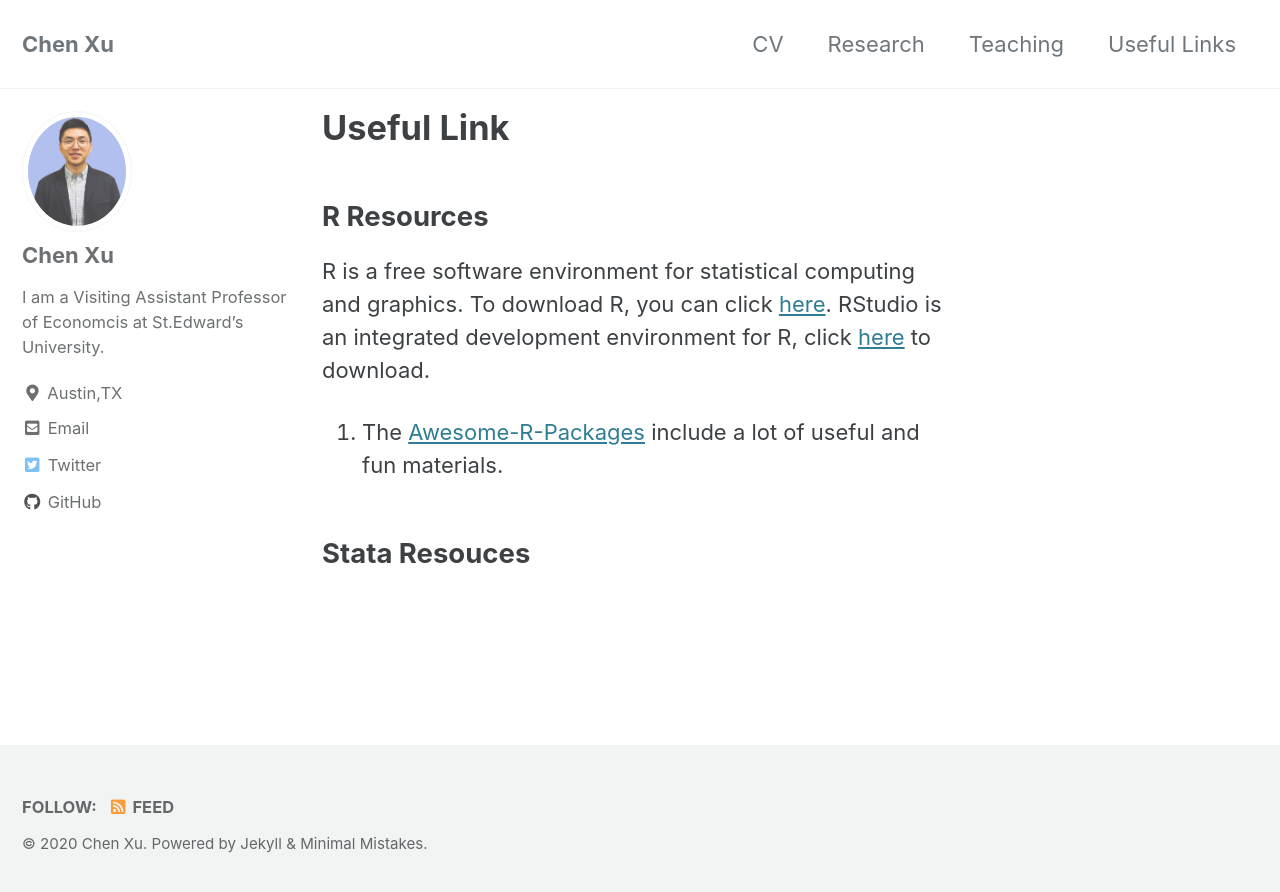
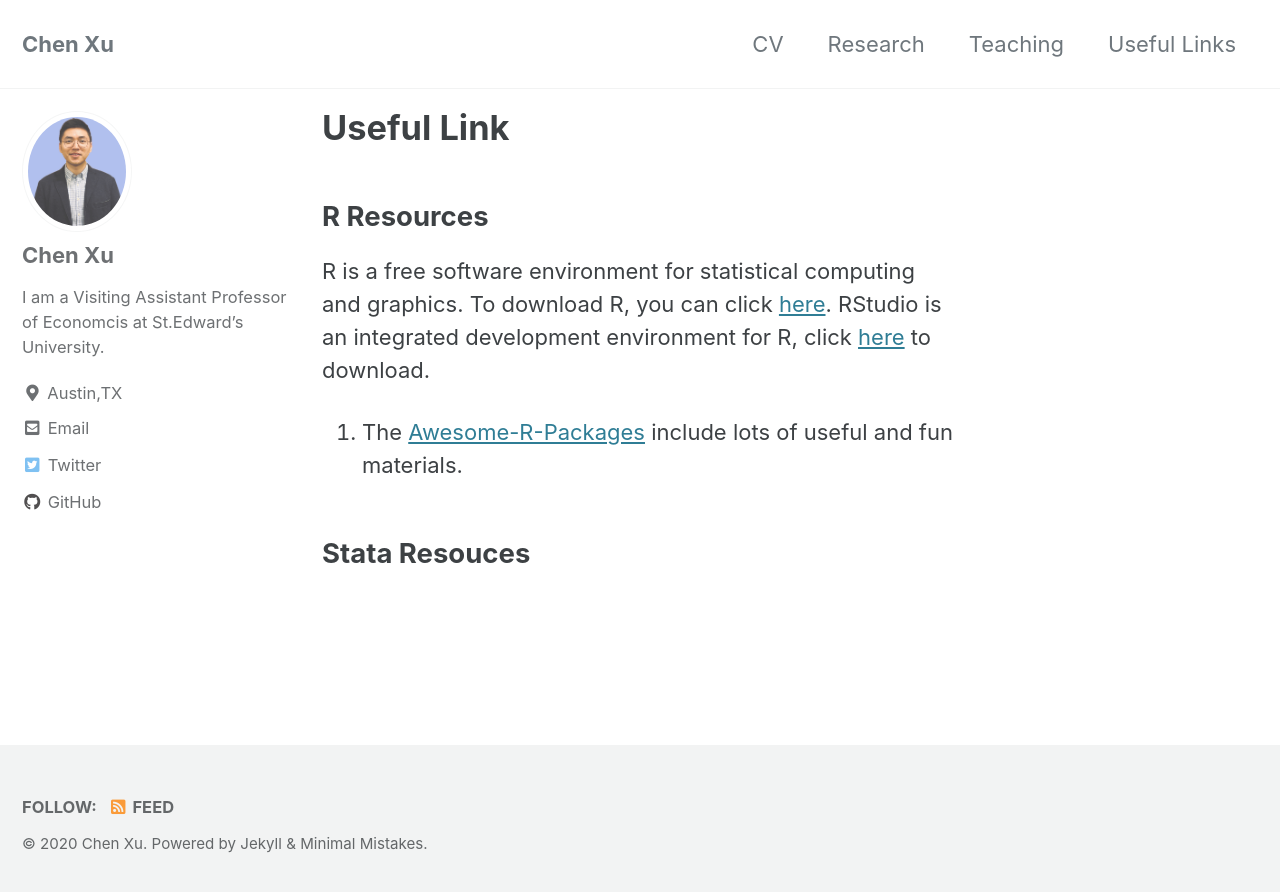
Before and after one commit to chenxuecon/chenxuecon.github.io, a Jekyll site: the page built from _pages/links.md, in a window 1280 px wide. Shown: the top 892 px of the page. Built offline with Jekyll 4.4.1, drawn with Linux system fonts in a browser that asks for light colours; cached includes are drawn as plain includes.

Commit message:
Update links.md

```diff
--- a/_pages/links.md
+++ b/_pages/links.md
@@ -7,6 +7,6 @@ author_profile: true
 
 ## R Resources
 R is a free software environment for statistical computing and graphics. To download R, you can click [here](https://cran.r-project.org/mirrors.html). RStudio is an integrated development environment for R, click [here](https://rstudio.com/products/rstudio/download/) to download.
-1. The [Awesome-R-Packages](https://github.com/chenxuecon/Awesome-R-packages) include a lot of useful and fun materials.
+1. The [Awesome-R-Packages](https://github.com/chenxuecon/Awesome-R-packages) include lots of useful and fun materials.
 
 ## Stata Resouces
```
